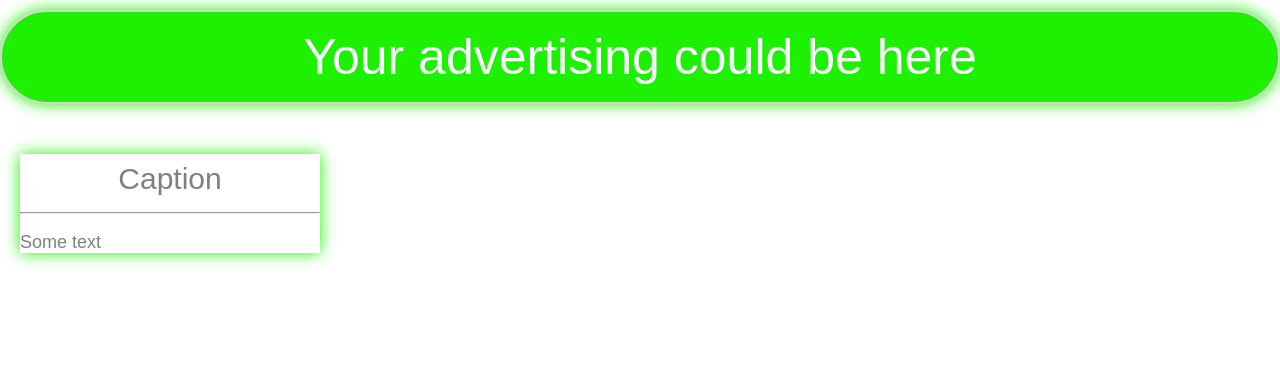
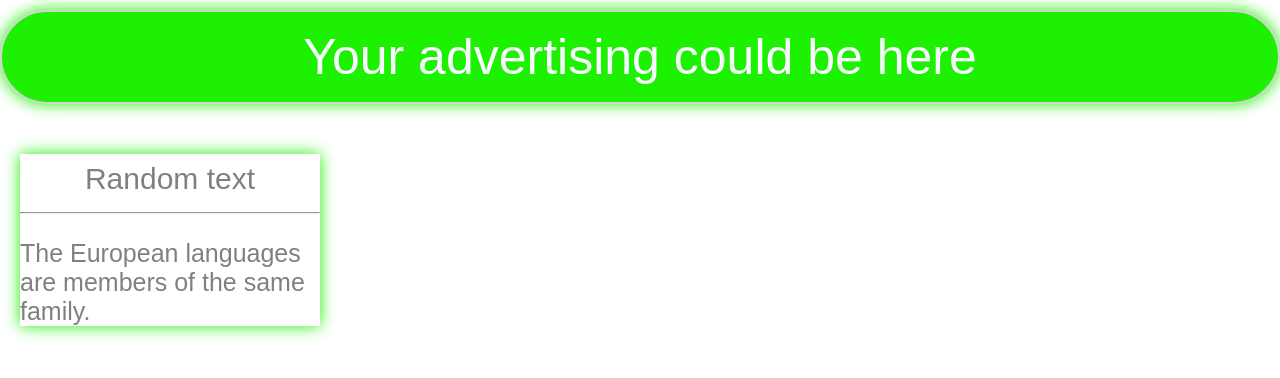
Before and after one commit to vkaptur-gomel-iba-by/reactJS, a React (Create React App) app: page / in a window 1280 px wide. Shown: the top 378 px of the page. Built offline with nearby package versions, Linux system fonts and the light colour scheme.

Commit message:
final commit(i hope)

```diff
--- a/src/App.js
+++ b/src/App.js
@@ -1,13 +1,18 @@
 import React from 'react';
 import './App.css';
-import CardComponent from './components/content/ComponentCard';
-import HeaderComponent from './components/header/ComponentHeader';
+import Card from './components/content/Card';
+import Header from './components/header/Header';
 
 function App() {
   return (
     <>
-      <HeaderComponent head={{text:'Your advertising could be here'}}/>
-      <CardComponent card={{caption:'Caption', text:'Some text'}}/>
+      <Header text="Your advertising could be here" />
+      <Card
+        card={{
+          caption: 'Random text',
+          text: 'The European languages are members of the same family.',
+        }}
+      />
     </>
   );
 }
--- /dev/null
+++ b/src/components/content/Card.css
@@ -0,0 +1,22 @@
+.card {
+  box-shadow: 0 4px 8px 0 rgba(0, 0, 0, 0.2);
+  max-width: 300px;
+  margin-left: 20px;
+  text-align: center;
+  font-family: arial;
+  box-shadow: 0 0 15px #1ef002;
+}
+
+.text2 {
+  line-height: 50px;
+  font-family: sans-serif;
+  font-size: 30px;
+  color: gray;
+}
+
+.title {
+  color: grey;
+  font-family: sans-serif;
+  font-size: 25px;
+  text-align: left;
+}
--- /dev/null
+++ b/src/components/content/Card.js
@@ -0,0 +1,14 @@
+import React from 'react';
+import './Card.css';
+
+const Card = props => {
+  return (
+    <div className="card">
+      <div className="text2">{props.card.caption}</div>
+      <hr></hr>
+      <p className="title">{props.card.text}</p>
+    </div>
+  );
+};
+
+export default Card;
--- a/src/components/content/ComponentCard.css
+++ /dev/null
@@ -1,21 +0,0 @@
-  .card {
-    box-shadow: 0 4px 8px 0 rgba(0, 0, 0, 0.2);
-    max-width: 300px;
-    margin-left: 20px;
-    text-align: center;
-    font-family: arial;
-    box-shadow: 0 0 15px #1ef002;
-  }
-
-  text2 {
-    line-height: 50px;
-    font-family: sans-serif;
-    font-size: 30px;
-    color: gray;
-  }
-
-  .title {
-    color: grey;
-    font-size: 18px;
-    text-align: left;
-  }
--- a/src/components/content/ComponentCard.js
+++ /dev/null
@@ -1,15 +0,0 @@
-import React from 'react';
-import './ComponentCard.css';
-
-
-const CardComponent = (props) => {
-    return(
-        <div className="card">
-        <text2>{props.card.caption}</text2>
-          <hr></hr>
-          <p className="title">{props.card.text}</p>
-        </div>
-          )
-}
-
-export default CardComponent;
--- a/src/components/header/ComponentHeader.css
+++ /dev/null
@@ -1,17 +0,0 @@
-  .header {
-    margin-top:10px;
-    margin-bottom:50px;
-    background-color: #1ef002;
-    border: 2px solid #D4D4D4;
-    border-radius: 50px;
-    box-shadow: 0 0 15px #1ef002;
-    padding:20px 40px;
-    text-align: center;
-  }
-
-  .text1 {
-    line-height: 50px;
-    font-family: sans-serif;
-    font-size: 50px;
-    color: ghostwhite;
-  }
--- a/src/components/header/ComponentHeader.js
+++ /dev/null
@@ -1,16 +0,0 @@
-import React from 'react';
-import './ComponentHeader.css';
-
-
-const HeaderComponent = (props) => {
-    return(
-
-        <div className="header">
-        <div className="text1">
-         {props.head.text}
-        </div>
-        </div>
-          )
-}
-
-export default HeaderComponent;
--- /dev/null
+++ b/src/components/header/Header.css
@@ -0,0 +1,17 @@
+.header {
+  margin-top: 10px;
+  margin-bottom: 50px;
+  background-color: #1ef002;
+  border: 2px solid #d4d4d4;
+  border-radius: 50px;
+  box-shadow: 0 0 15px #1ef002;
+  padding: 20px 40px;
+  text-align: center;
+}
+
+.text1 {
+  line-height: 50px;
+  font-family: sans-serif;
+  font-size: 50px;
+  color: ghostwhite;
+}
--- /dev/null
+++ b/src/components/header/Header.js
@@ -0,0 +1,12 @@
+import React from 'react';
+import './Header.css';
+
+const Header = props => {
+  return (
+    <div className="header">
+      <div className="text1">{props.text}</div>
+    </div>
+  );
+};
+
+export default Header;
--- a/src/index.css
+++ b/src/index.css
@@ -10,12 +10,6 @@ body {
 code {
   font-family: source-code-pro, Menlo, Monaco, Consolas, 'Courier New',
     monospace;
-}
-
-
-.title {
-  color: grey;
-  font-size: 18px;
 }
 
 a {
--- a/src/index.js
+++ b/src/index.js
@@ -4,12 +4,12 @@ import './index.css';
 import App from './App';
 import reportWebVitals from './reportWebVitals';
 
-
 ReactDOM.render(
   <React.StrictMode>
     <App />
   </React.StrictMode>,
-  document.getElementById('root')
+
+  document.getElementById('root'),
 );
 
 // If you want to start measuring performance in your app, pass a function
```
